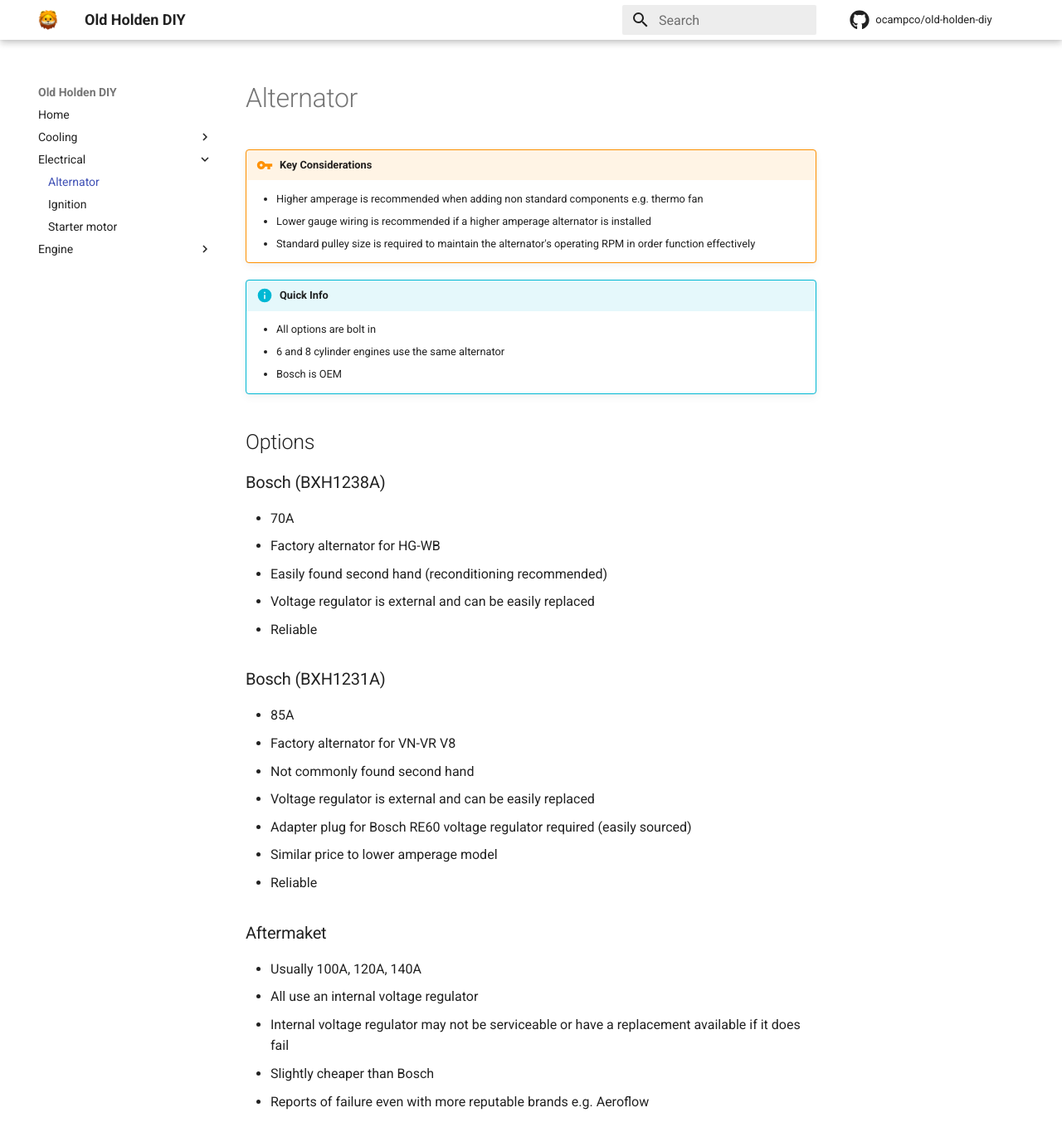
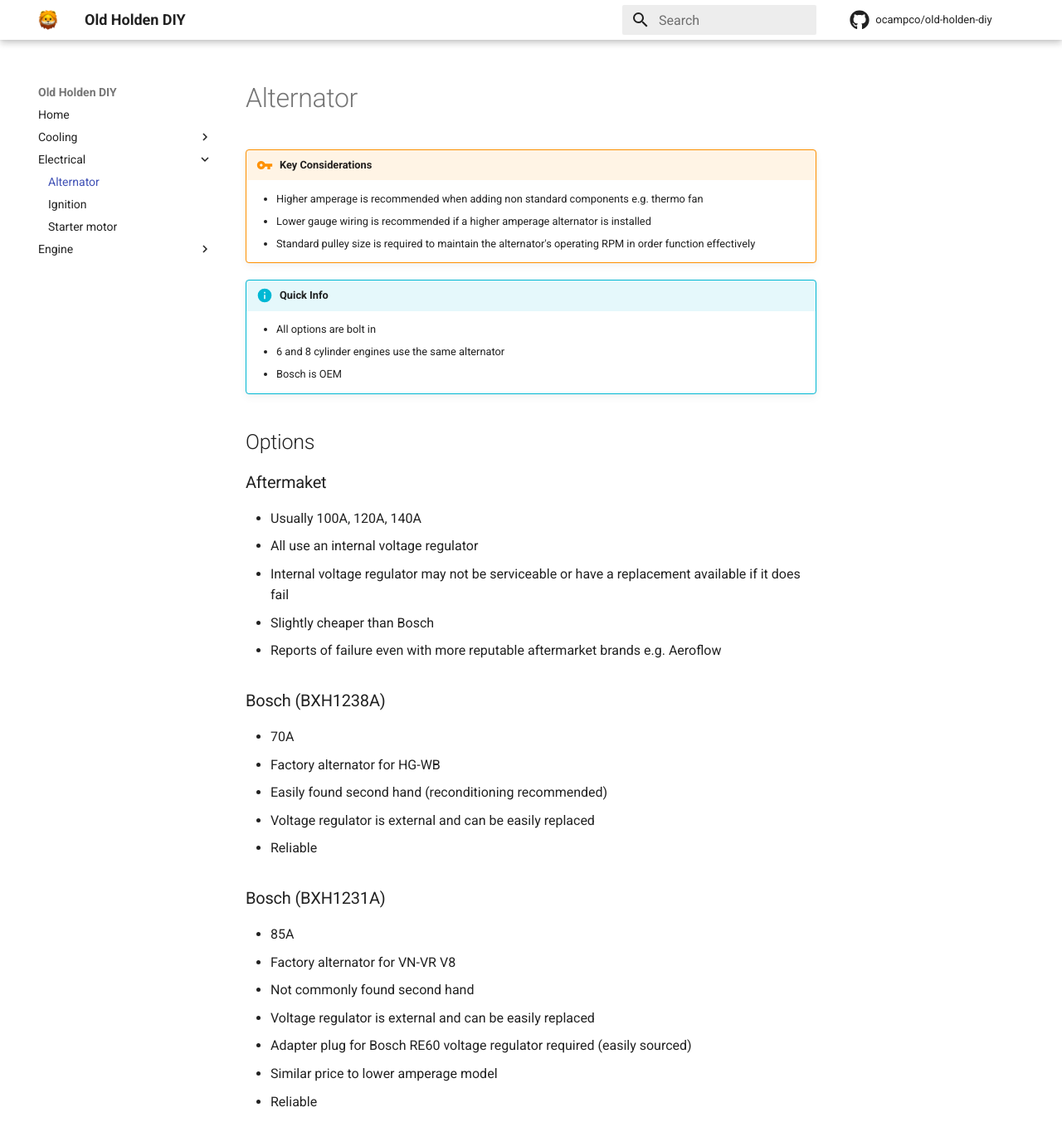
Before and after one commit to ocampco/old-holden-diy, an MkDocs documentation site: the page built from docs/electrical/alternator.md, in a window 1280 px wide and 1364 px high. Shown: the whole window at 83% size. Built offline with MkDocs 1.6.1 and Material for MkDocs 9.7.7, drawn with Linux system fonts in a browser that asks for light colours; comment, search, counter and statistics services are not loaded; some of the changed lines change nothing that is shown.

Commit message:
order option by price

```diff
--- a/docs/electrical/alternator.md
+++ b/docs/electrical/alternator.md
@@ -15,6 +15,13 @@
 
 ## Options
 
+### Aftermaket
+- Usually 100A, 120A, 140A
+- All use an internal voltage regulator
+- Internal voltage regulator may not be serviceable or have a replacement available if it does fail
+- Slightly cheaper than Bosch
+- Reports of failure even with more reputable aftermarket brands e.g. Aeroflow
+
 ### Bosch (BXH1238A)
 - 70A
 - Factory alternator for HG-WB
@@ -30,10 +37,3 @@
 - Adapter plug for Bosch RE60 voltage regulator required (easily sourced)
 - Similar price to lower amperage model
 - Reliable
-
-### Aftermaket
-- Usually 100A, 120A, 140A
-- All use an internal voltage regulator
-- Internal voltage regulator may not be serviceable or have a replacement available if it does fail
-- Slightly cheaper than Bosch
-- Reports of failure even with more reputable brands e.g. Aeroflow
```
